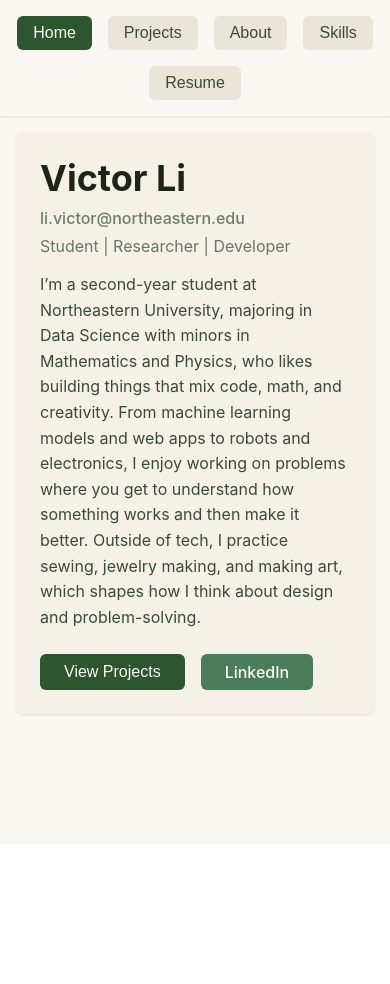
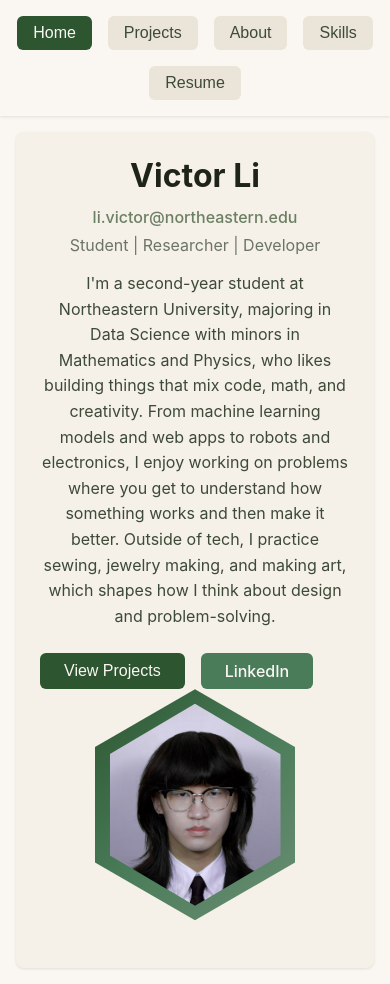
Before and after one commit to vvictorrr/vvictorrr.github.io, a React (Create React App) app: page / in a window 390 px wide. Before the commit the page ends 844 px from the top, so only its background shows below. Built offline with nearby package versions, Linux system fonts and the light colour scheme.

Commit message:
headshot

```diff
--- a/src/App.css
+++ b/src/App.css
@@ -75,10 +75,18 @@
   margin-bottom: 16px;
   color: #1F2419;
 }
+
+/*
 .name {
   font-size: 36px;
   font-weight: bold;
   margin-bottom: 8px;
+  color: #1F2419;
+}*/
+.name {
+  font-size: 42px;
+  font-weight: 700;
+  margin-bottom: 10px;
   color: #1F2419;
 }
 
@@ -101,6 +109,136 @@
   line-height: 1.6;
   color: #3D4A38;
 }
+
+/* Home Page Layout *//* Home Page - Large Headshot on Right */
+.home-card {
+  position: relative;
+  overflow: visible;
+  padding-right: 200px; /* Make room for the overflowing image */
+  min-height: 400px; /* Ensure card is tall enough for the image */
+}
+
+.home-content {
+  max-width: 650px;
+}
+
+.name {
+  font-size: 42px;
+  font-weight: 700;
+  margin-bottom: 12px;
+  color: #1F2419;
+}
+
+/* CIRCLE HEADSHOT - LARGE RIGHT SIDE */
+.headshot-circle-large {
+  position: absolute;
+  right: -100px; /* Half off the container */
+  top: 0; /* Align with top of card */
+  width: 300px;
+  height: 300px;
+  border-radius: 50%;
+  object-fit: cover;
+  border: 6px solid #2C5530;
+  box-shadow: 0 8px 24px rgba(44, 85, 48, 0.25);
+}
+
+/* HEXAGON HEADSHOT - LARGE RIGHT SIDE */
+.hexagon-wrapper {
+  position: absolute;
+  right: -120px;
+  top: -20px;
+  width: 350px;
+  height: 395px;
+}
+
+.hexagon-border {
+  width: 100%;
+  height: 100%;
+  background: linear-gradient(135deg, #2C5530, #4A7C59, #6B8E73);
+  clip-path: polygon(50% 0%, 100% 25%, 100% 75%, 50% 100%, 0% 75%, 0% 25%);
+  display: flex;
+  align-items: center;
+  justify-content: center;
+  padding: 12px;
+  box-shadow: 0 8px 24px rgba(44, 85, 48, 0.25);
+}
+
+.headshot-hexagon-large {
+  width: calc(100% - 5px);
+  height: calc(100% - 5px);
+  object-fit: cover;
+  clip-path: polygon(50% 0%, 100% 25%, 100% 75%, 50% 100%, 0% 75%, 0% 25%);
+}
+
+/* Text wrapping around image - using shape-outside */
+.home-content .text {
+  /* For circle */
+  shape-outside: circle(150px at calc(100% + 50px) 150px);
+  shape-margin: 20px;
+}
+
+/* Alternative: If you want text to just avoid the image area */
+.home-content {
+  margin-right: 0;
+}
+
+.home-content > * {
+  padding-right: 50px; /* Keep text away from image */
+}
+
+.home-content .button-group {
+  padding-right: 0; /* Let buttons use full width */
+}
+
+/* Responsive - Stack on mobile */
+@media (max-width: 1024px) {
+  .home-card {
+    padding-right: 32px;
+    min-height: auto;
+  }
+
+  .headshot-circle-large {
+    position: static;
+    width: 200px;
+    height: 200px;
+    margin: 0 auto 24px auto;
+    display: block;
+  }
+
+  .hexagon-wrapper {
+    position: static;
+    width: 220px;
+    height: 254px;
+    margin: 0 auto 24px auto;
+  }
+
+  .home-content {
+    max-width: 100%;
+    text-align: center;
+  }
+
+  .home-content > * {
+    padding-right: 0;
+  }
+
+  .name {
+    font-size: 32px;
+  }
+}
+
+@media (max-width: 768px) {
+  .headshot-circle-large {
+    width: 180px;
+    height: 180px;
+  }
+
+  .hexagon-wrapper {
+    width: 200px;
+    height: 231px;
+  }
+}
+
+/* end */
 
 .placeholder {
   color: #0d14d3;
--- a/src/App.js
+++ b/src/App.js
@@ -270,7 +270,9 @@ const coursework = [
 
       {/* Main Content */}
       <main className="main">
-        {/* HOME PAGE */}
+
+        {/*
+        {/* HOME PAGE
         {currentPage === 'home' && (
           <div className="card">
             <h1 className="name">Victor Li</h1>
@@ -302,6 +304,53 @@ const coursework = [
               >
                 LinkedIn
               </a>
+            </div>
+          </div>
+        )}
+        */}
+        {/* HOME PAGE - HEXAGON VERSION (Large, Right Side) */}
+        {currentPage === 'home' && (
+          <div className="card home-card">
+            <div className="home-content">
+              <h1 className="name">Victor Li</h1>
+              <div className="contact-info">
+                <p>
+                  <a href="mailto:li.victor@northeastern.edu" className="contact-link">
+                    li.victor@northeastern.edu
+                  </a>
+                </p>
+              </div>
+              <p className="subtitle">Student | Researcher | Developer</p>
+
+              <p className="text">
+                I'm a second-year student at Northeastern University, majoring in Data Science with minors in Mathematics and Physics,
+                who likes building things that mix code, math, and creativity.
+                From machine learning models and web apps to robots and electronics, I enjoy working on problems where you get to understand how something works and then make it better.
+                Outside of tech, I practice sewing, jewelry making, and making art, which shapes how I think about design and problem-solving.
+              </p>
+              <div className="button-group">
+                <button
+                  onClick={() => setCurrentPage('projects')}
+                  className="cta-button cta-primary"
+                >
+                  View Projects
+                </button>
+                <a
+                  href="https://linkedin.com/in/victor-li"
+                  className="cta-button cta-secondary"
+                >
+                  LinkedIn
+                </a>
+              </div>
+            </div>
+            <div className="hexagon-wrapper">
+              <div className="hexagon-border">
+                <img
+                  src="/images/headshot.jpeg"
+                  alt="Victor Li"
+                  className="headshot-hexagon-large"
+                />
+              </div>
             </div>
           </div>
         )}
```
Also changed, not shown: public/images/headshot.jpeg (added), 1 other file (tests, documents, lock files or other folders).
